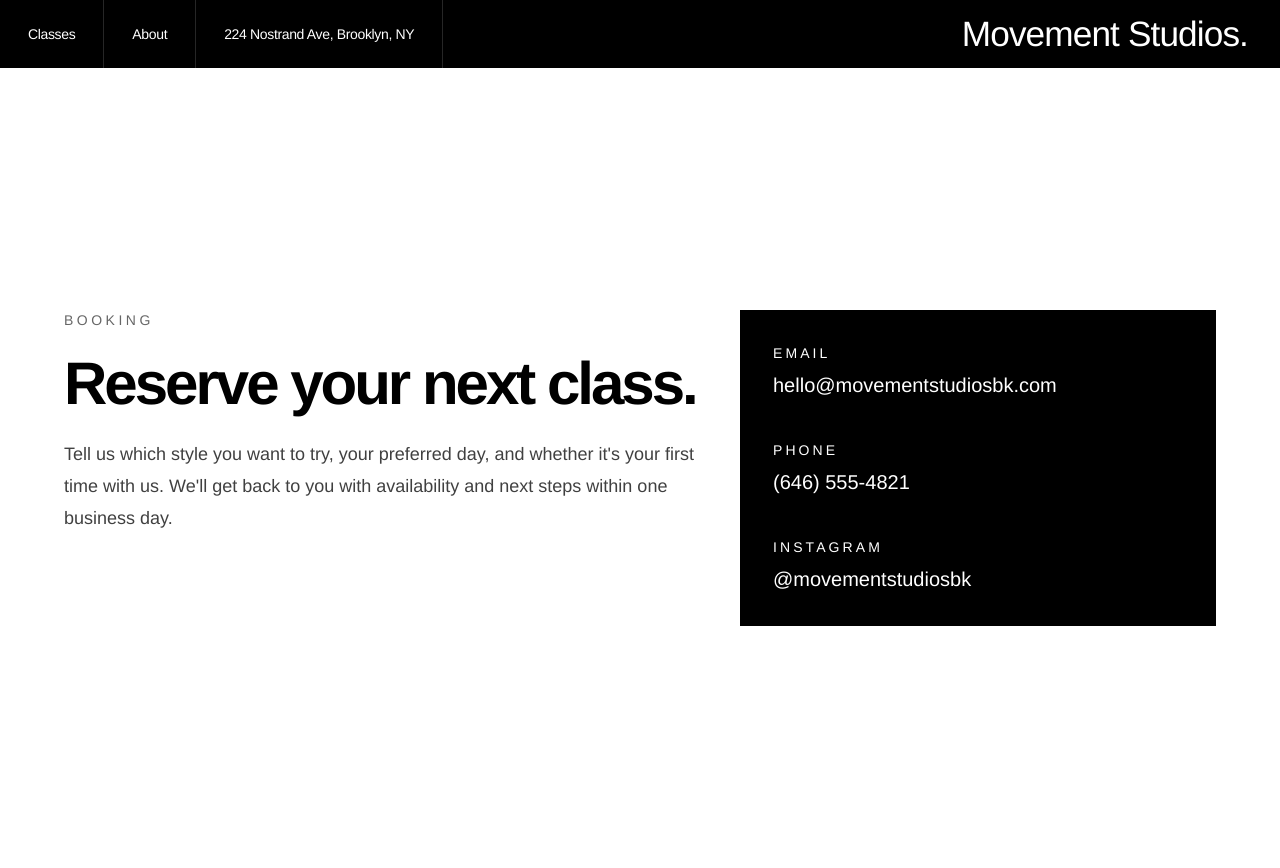
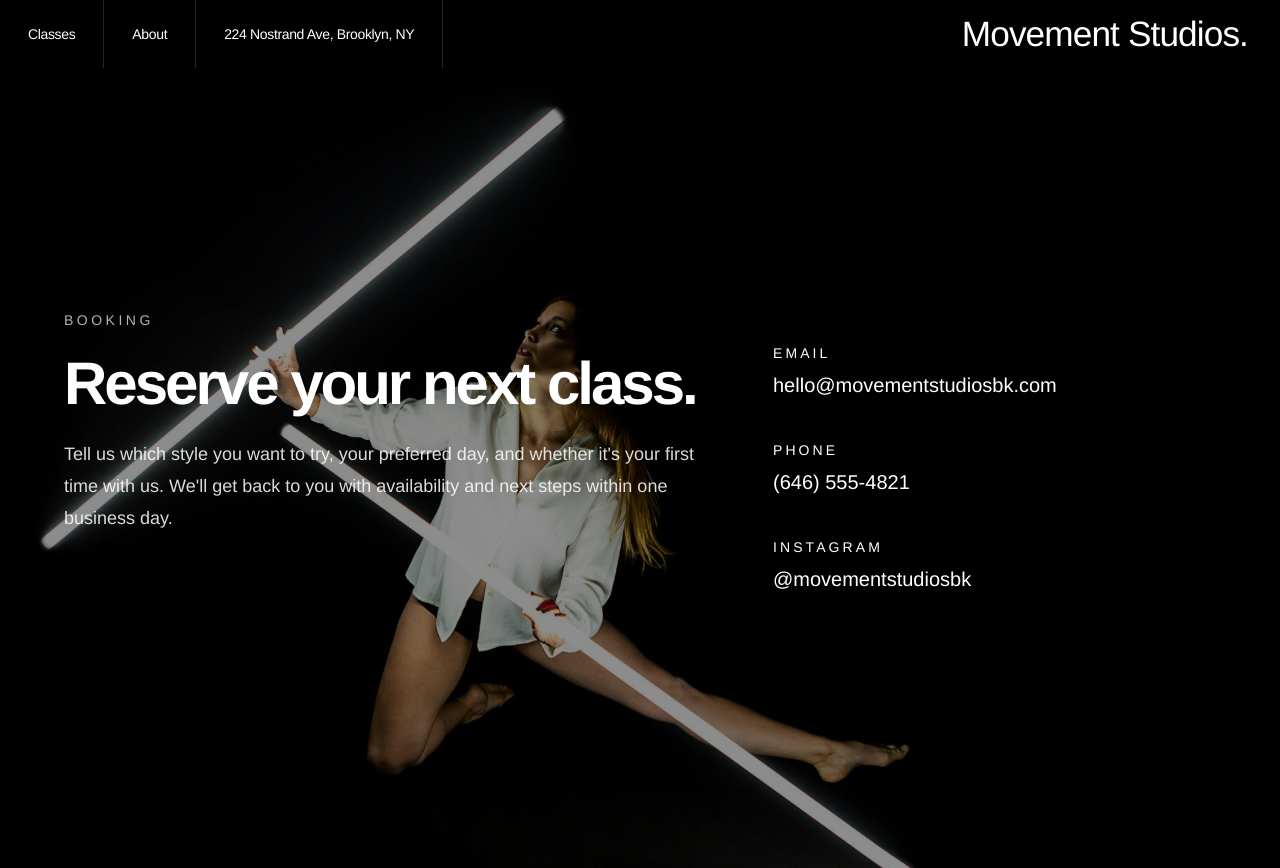
Before and after one commit to SabriBere/movement-studios, a Next.js app: page /booking in a window 1280 px wide. Built offline with nearby package versions, Linux system fonts and the light colour scheme.

Commit message:
adding bg-image on booking

```diff
--- a/src/app/booking/page.tsx
+++ b/src/app/booking/page.tsx
@@ -1,12 +1,23 @@
+import Image from "next/image";
 import CardBooking from "@/components/Cards/CardBooking";
 import HeroBooking from "@/components/Hero/HeroBooking";
+import bookingBackground from "@/styles/Ilustrations/dance-5.jpeg";
 
 
 const Booking = () => {
     return (
-        //Agregar imagen de fondo como en heroes anteriores
-        <main className="min-h-screen bg-white px-4 py-24 flex items-center justify-center">
-            <div className="mx-auto grid max-w-6xl gap-8 lg:grid-cols-[1.15fr_0.85fr]">
+        <main className="relative flex min-h-screen items-center justify-center overflow-hidden bg-black px-4 py-24">
+            <Image
+                src={bookingBackground}
+                alt="Movement Studios booking background"
+                fill
+                className="object-cover"
+                sizes="100vw"
+                priority
+            />
+            <div className="absolute inset-0 bg-black/45" />
+
+            <div className="relative z-10 mx-auto grid w-full max-w-6xl gap-8 lg:grid-cols-[1.15fr_0.85fr]">
                 <HeroBooking />
                 <CardBooking />
             </div>
--- a/src/components/Hero/Herobooking.module.css
+++ b/src/components/Hero/Herobooking.module.css
@@ -5,13 +5,13 @@
 }
 
 .titleSection {
-    @apply text-sm uppercase tracking-[0.25em] text-black/60
+    @apply text-sm uppercase tracking-[0.25em] text-white/70
 }
 
 .titleBooking {
-    @apply text-5xl text-black font-semibold tracking-[-0.05em] sm:text-6xl;
+    @apply text-5xl font-semibold tracking-[-0.05em] text-white sm:text-6xl;
 }
 
 .subtitle {
-    @apply max-w-2xl text-black text-lg leading-8 text-black/75;
+    @apply max-w-2xl text-lg leading-8 text-white/85;
 }
```
